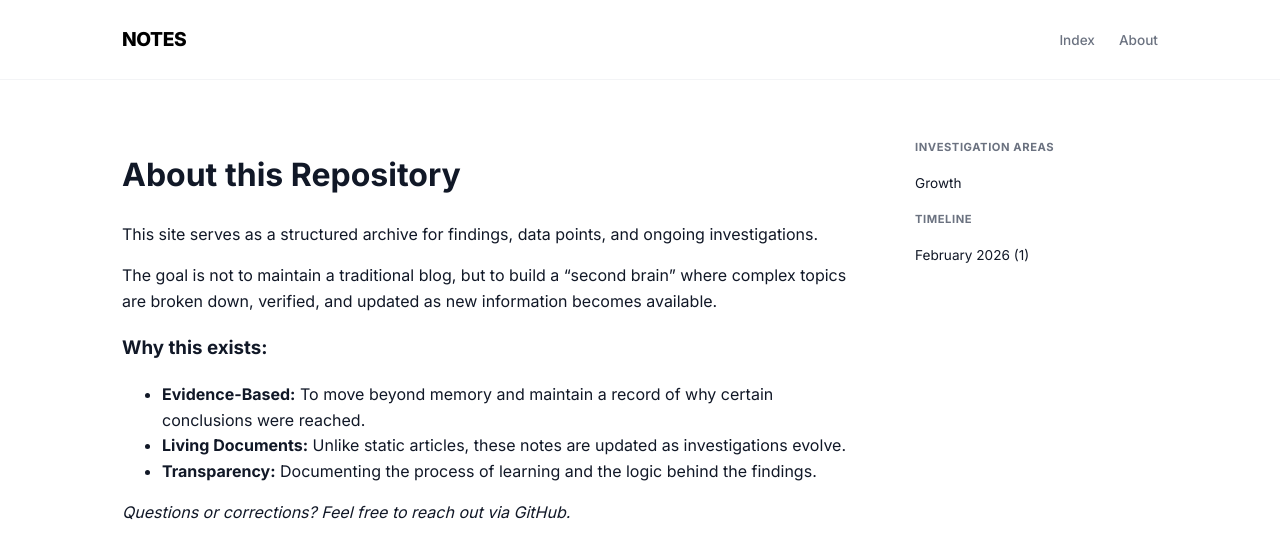
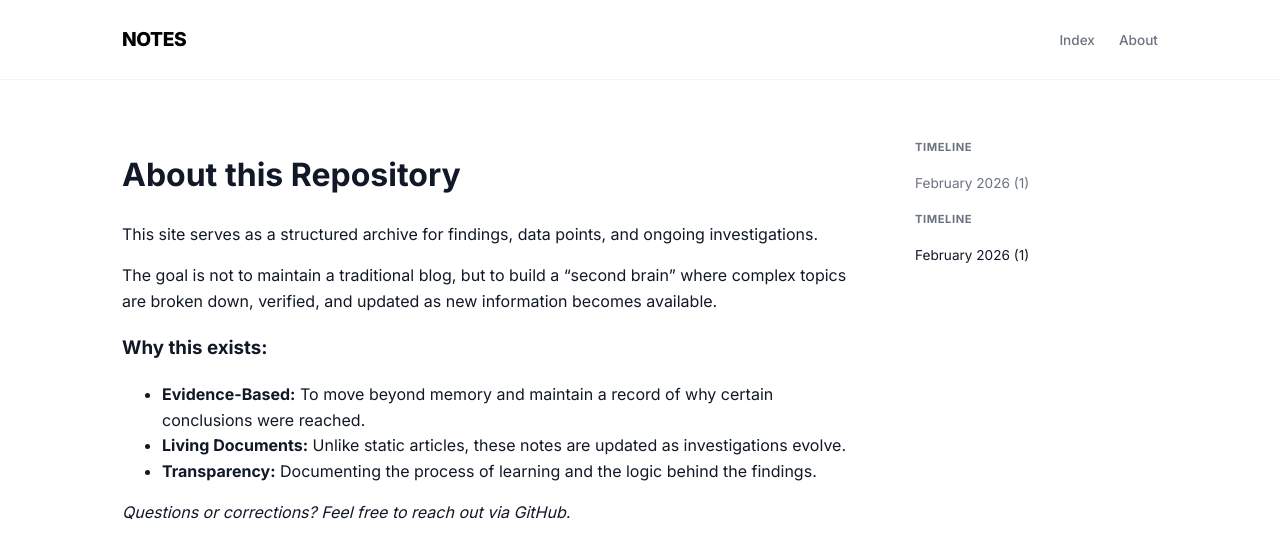
Before and after one commit to NavinNr/Musings, a Jekyll site: the page built from about.md, in a window 1280 px wide. Shown: the top 559 px of the page. Built offline with Jekyll 4.4.1, drawn with Linux system fonts in a browser that asks for light colours.

Commit message:
Updated page navigation, timeline and category pages.

```diff
--- a/_layouts/default.html
+++ b/_layouts/default.html
@@ -6,6 +6,7 @@
     <title>{{ page.title }} | Notes</title>
     <link rel="stylesheet" href="https://fonts.googleapis.com/css2?family=Inter:wght@400;500;700;800&display=swap">
     <link rel="stylesheet" href="{{ '/assets/css/style.css' | relative_url }}">
+    <link rel="icon" href="{{ '/assets/favicon.png' | relative_url }}">
 </head>
 <body>
 
@@ -28,10 +29,12 @@
 
     <aside>
         <div class="sidebar-section">
-            <h3>Investigation Areas</h3>
+            <h3>Timeline</h3>
             <ul>
-                {% for category in site.categories %}
-                  <li><a href="{{ '/category/' | append: category[0] | relative_url }}">{{ category[0] | capitalize }}</a></li>
+                {% assign postsByDate = site.posts | group_by_exp: "post", "post.date | date: '%B %Y'" %}
+                {% for month in postsByDate %}
+                    {% assign month_slug = month.name | slugify %}
+                    <li><a href="{{ '/archive/' | append: month_slug | relative_url }}">{{ month.name }} ({{ month.items.size }})</a></li>
                 {% endfor %}
             </ul>
         </div>
--- a/assets/css/style.css
+++ b/assets/css/style.css
@@ -75,3 +75,19 @@
     margin-bottom: 0.5rem;
     text-decoration: none;
 }
+
+aside a {
+    text-decoration: none;
+    color: var(--text-muted);
+    transition: color 0.2s;
+}
+
+aside a:hover {
+    color: var(--accent);
+    text-decoration: underline;
+}
+
+.sidebar-section li {
+    margin-bottom: 0.8rem;
+    list-style: none;
+}
```
Also changed, not shown: _layouts/category.html (added, +19 -0 lines), _posts/2026-02-15-my-first-test.md (+1 -1 lines), category/growth.md (added, +6 -0 lines), assets/images/robot_hello_world.jpg (added), 1 other file.
